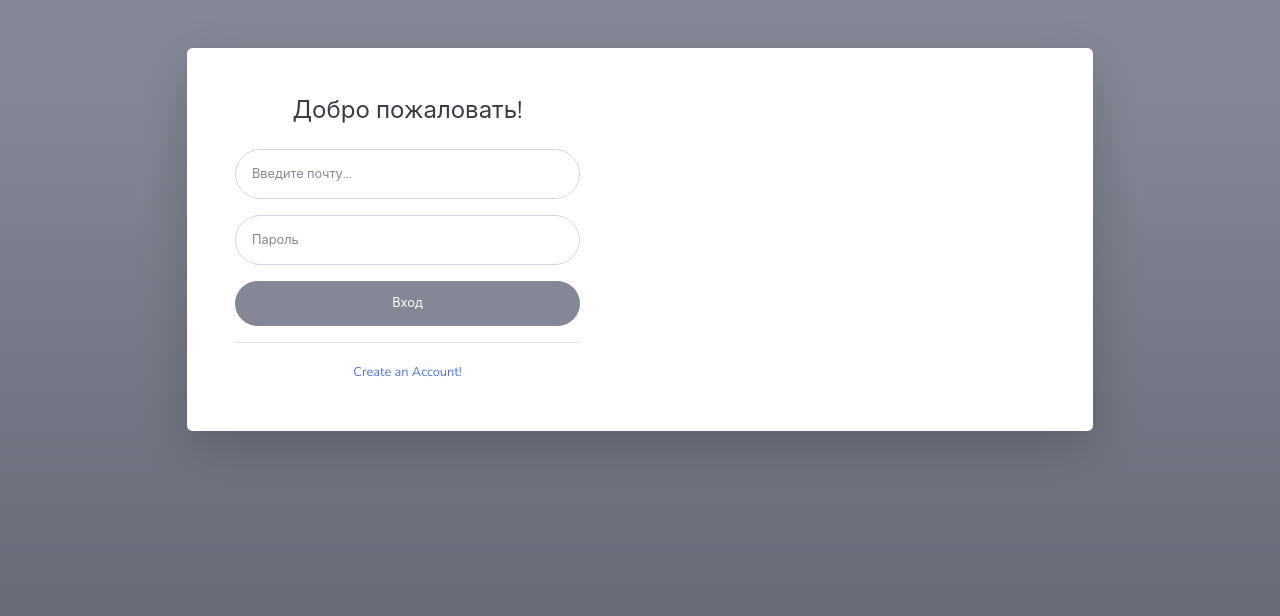
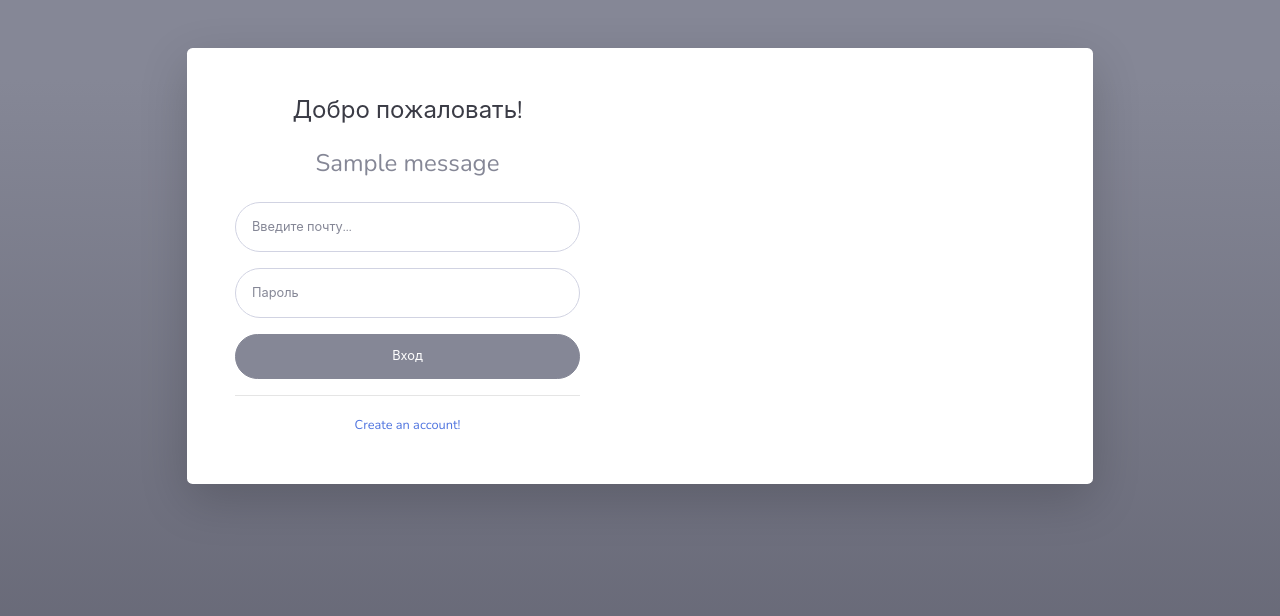
Before and after one commit to Pawaus/DataLake, a Python web app: template templates/login.html in a window 1280 px wide. Shown: the top 616 px of the page. Run offline with Jinja, Linux system fonts and the light colour scheme; the template is opened without the code that fills it, so the values that code supplies are empty; one stand-in notice (Sample message) is shown; some libraries are stand-ins or nearby versions.

Commit message:
Add flash messages

```diff
--- a/config.cfg
+++ /dev/null
@@ -1 +0,0 @@
-# TODO:append donfigure to project
--- a/templates/login.html
+++ b/templates/login.html
@@ -3,6 +3,13 @@
     <div class="text-center">
         <h1 class="h4 text-gray-900 mb-4">Добро пожаловать!</h1>
     </div>
+    {% with messages = get_flashed_messages() %}
+    {% if messages %}
+        <div class="text-center">
+            <h1 class="h4 text-danger-900 mb-4">{{ messages[0] }}</h1>
+        </div>
+    {% endif %}
+    {% endwith %}
     <form class="user" method="post">
         <div class="form-group">
             <input type="email" class="form-control form-control-user"
@@ -17,6 +24,6 @@
         <hr>
     </form>
     <div class="text-center">
-        <a class="small" href="register.html">Create an Account!</a>
+        <a class="small" href="{{ url_for('auth.register') }}">Create an account!</a>
     </div>
 {% endblock %}
```
